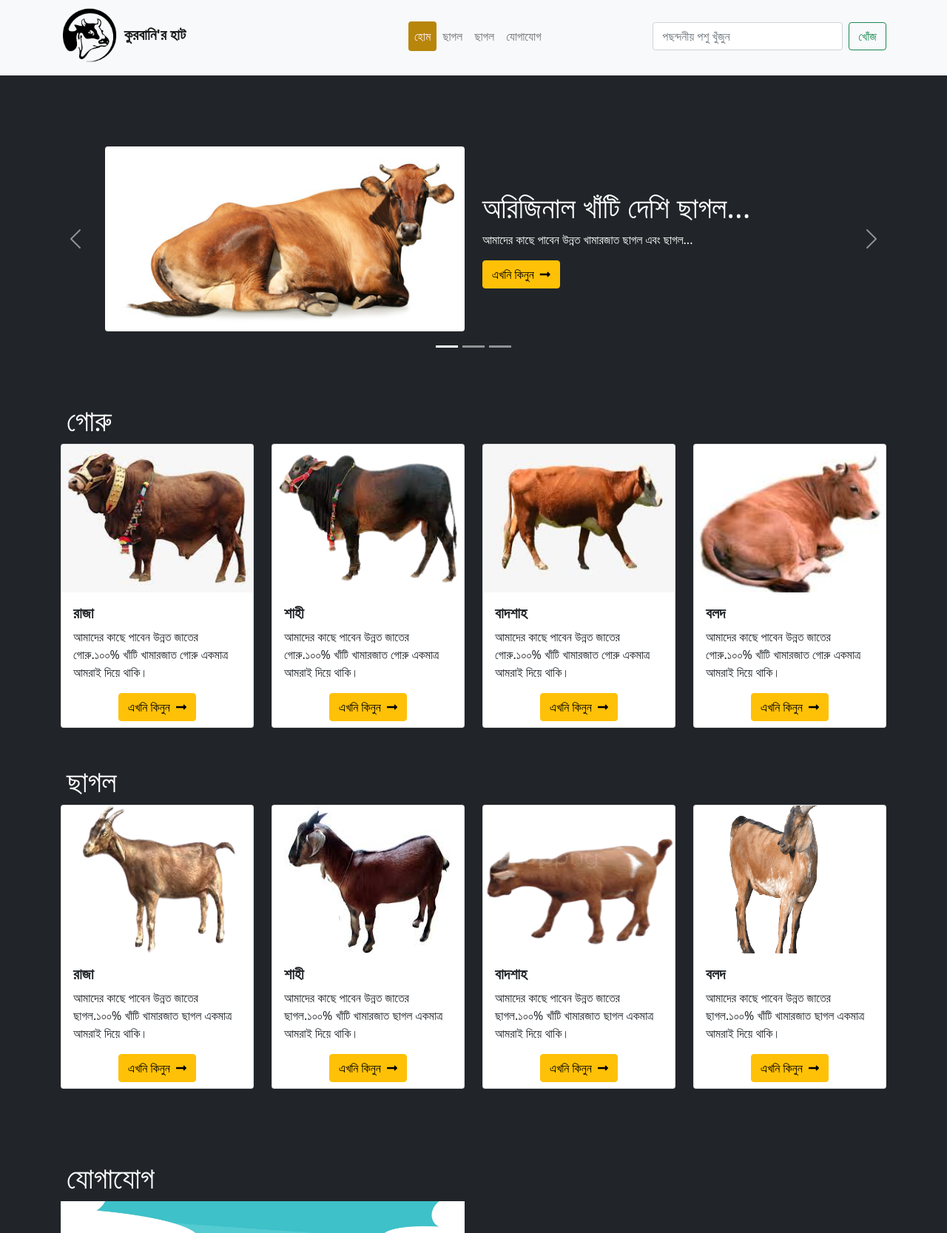
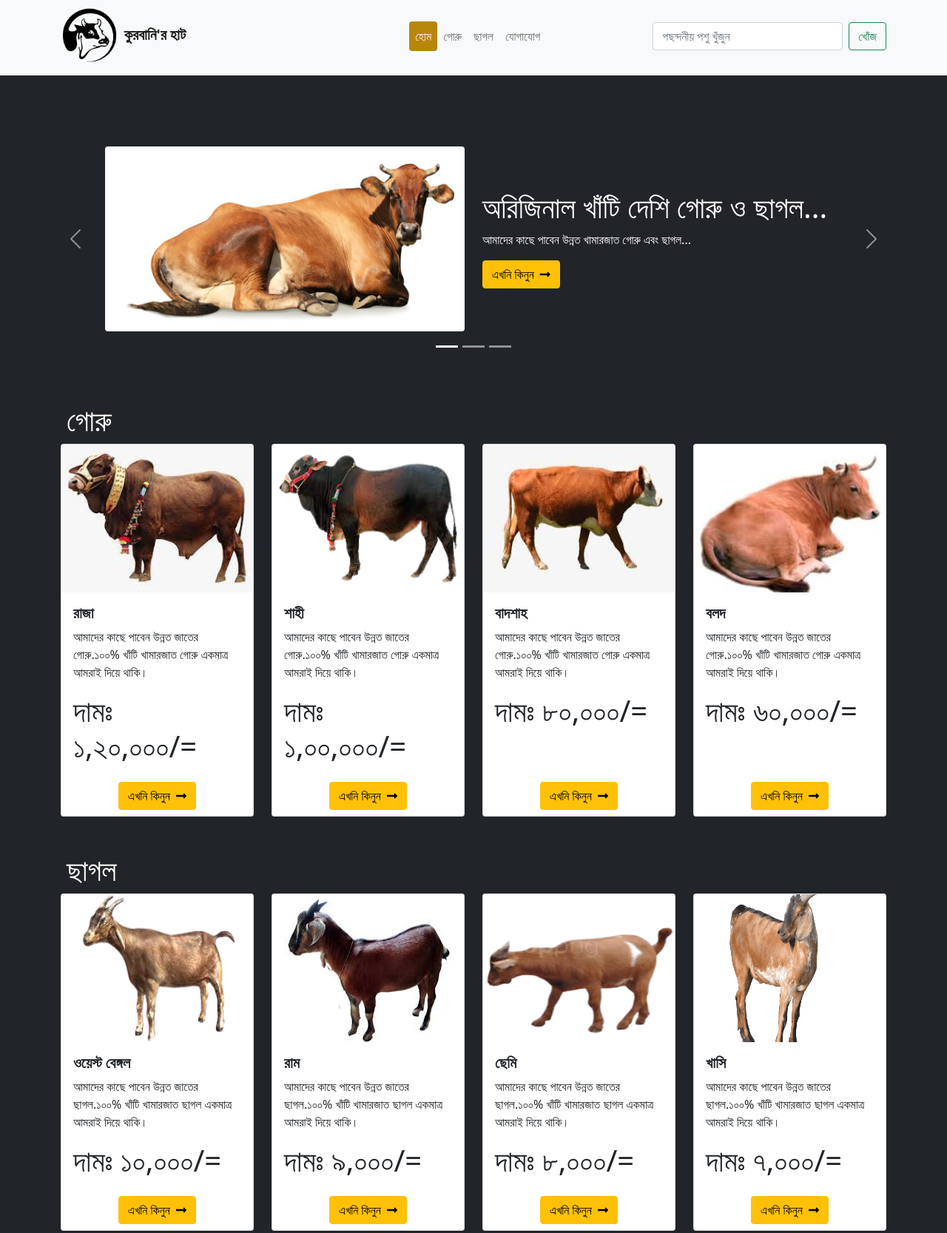
Before and after one commit to Sadman95/bootstrap-qurbani-hat, a plain HTML site: page index.html in a window 1280 px wide. Shown: the part 5-1672 px from the top of the page at 74% size. Drawn offline with nearby package versions, Linux system fonts and the light colour scheme.

Commit message:
some changes saved

```diff
--- a/index.html
+++ b/index.html
@@ -5,7 +5,7 @@
     <meta charset="UTF-8">
     <meta http-equiv="X-UA-Compatible" content="IE=edge">
     <meta name="viewport" content="width=device-width, initial-scale=1.0">
-    <title>বিশাল ছাগল ছাগলের হাট</title>
+    <title>বিশাল গোরু ছাগলের হাট</title>
     <!-- bootstrap css  -->
     <link href="https://cdn.jsdelivr.net/npm/bootstrap@5.0.2/dist/css/bootstrap.min.css" rel="stylesheet"
         integrity="sha384-EVSTQN3/azprG1Anm3QDgpJLIm9Nao0Yz1ztcQTwFspd3yD65VohhpuuCOmLASjC" crossorigin="anonymous">
@@ -36,7 +36,7 @@
                             <a class="nav-link active rounded-2" aria-current="page" href="#">হোম</a>
                         </li>
                         <li class="nav-item">
-                            <a class="nav-link rounded-2" href="#cow">ছাগল</a>
+                            <a class="nav-link rounded-2" href="#cow">গোরু</a>
                         </li>
                         <li class="nav-item">
                             <a class="nav-link rounded-2" href="#goat">ছাগল</a>
@@ -75,8 +75,8 @@
                             </div>
                             <div class="col-lg-6 col-md-12 d-flex align-items-center text-white">
                                 <div>
-                                    <h1>অরিজিনাল খাঁটি দেশি ছাগল...</h1>
-                                    <p>আমাদের কাছে পাবেন উন্নত খামারজাত ছাগল এবং ছাগল...</p>
+                                    <h1>অরিজিনাল খাঁটি দেশি গোরু ও ছাগল...</h1>
+                                    <p>আমাদের কাছে পাবেন উন্নত খামারজাত গোরু এবং ছাগল...</p>
                                     <button class="btn btn-warning ">এখনি কিনুন<i
                                             class="fas fa-long-arrow-alt-right ms-2"></i></button>
                                 </div>
@@ -87,8 +87,8 @@
                         <div class="row gy-5 mx-auto">
                             <div class="col-lg-6 col-md-12 d-flex align-items-center text-white">
                                 <div>
-                                    <h1>অরিজিনাল খাঁটি দেশি ছাগল...</h1>
-                                    <p>আমাদের কাছে পাবেন উন্নত খামারজাত ছাগল এবং ছাগল...</p>
+                                    <h1>অরিজিনাল খাঁটি দেশি গোরু ও ছাগল...</h1>
+                                    <p>আমাদের কাছে পাবেন উন্নত খামারজাত গোরু এবং ছাগল...</p>
                                     <button class="btn btn-warning ">এখনি কিনুন<i
                                             class="fas fa-long-arrow-alt-right ms-2"></i></button>
                                 </div>
@@ -106,8 +106,8 @@
                             </div>
                             <div class="col-lg-6 col-md-12 d-flex align-items-center text-white">
                                 <div>
-                                    <h1>অরিজিনাল খাঁটি দেশি ছাগল...</h1>
-                                    <p>আমাদের কাছে পাবেন উন্নত খামারজাত ছাগল এবং ছাগল...</p>
+                                    <h1>অরিজিনাল খাঁটি দেশি গোরু ও ছাগল...</h1>
+                                    <p>আমাদের কাছে পাবেন উন্নত খামারজাত গোরু এবং ছাগল...</p>
                                     <button class="btn btn-warning ">এখনি কিনুন<i
                                             class="fas fa-long-arrow-alt-right ms-2"></i></button>
                                 </div>
@@ -142,6 +142,7 @@
                             <h5 class="card-title fw-bold">রাজা</h5>
                             <p class="card-text">আমাদের কাছে পাবেন উন্নত জাতের গোরু.১০০% খাঁটি খামারজাত গোরু একমাত্র
                                 আমরাই দিয়ে থাকি।</p>
+                            <h1>দামঃ ১,২০,০০০/=</h1>
                         </div>
                         <div class="d-flex justify-content-center">
                             <button class="btn btn-warning ">এখনি কিনুন<i
@@ -156,6 +157,7 @@
                             <h5 class="card-title fw-bold">শাহী</h5>
                             <p class="card-text"> আমাদের কাছে পাবেন উন্নত জাতের গোরু.১০০% খাঁটি খামারজাত গোরু একমাত্র
                                 আমরাই দিয়ে থাকি।</p>
+                                <h1>দামঃ ১,০০,০০০/=</h1>
                         </div>
                         <div class="d-flex justify-content-center">
                             <button class="btn btn-warning ">এখনি কিনুন<i
@@ -170,6 +172,7 @@
                             <h5 class="card-title fw-bold">বাদশাহ</h5>
                             <p class="card-text">আমাদের কাছে পাবেন উন্নত জাতের গোরু.১০০% খাঁটি খামারজাত গোরু একমাত্র
                                 আমরাই দিয়ে থাকি।</p>
+                                <h1>দামঃ ৮০,০০০/=</h1>
                         </div>
                         <div class="d-flex justify-content-center">
                             <button class="btn btn-warning ">এখনি কিনুন<i
@@ -184,6 +187,7 @@
                             <h5 class="card-title fw-bold">বলদ</h5>
                             <p class="card-text">আমাদের কাছে পাবেন উন্নত জাতের গোরু.১০০% খাঁটি খামারজাত গোরু একমাত্র
                                 আমরাই দিয়ে থাকি।</p>
+                                <h1>দামঃ ৬০,০০০/=</h1>
                         </div>
                         <div class="d-flex justify-content-center">
                             <button class="btn btn-warning ">এখনি কিনুন<i
@@ -203,9 +207,10 @@
                     <div class="card h-100 pb-2">
                         <img src="images/goat/goat-1.png" class="img-fluid card-img-top fixed-height" alt="...">
                         <div class="card-body">
-                            <h5 class="card-title fw-bold">রাজা</h5>
+                            <h5 class="card-title fw-bold">ওয়েস্ট বেঙ্গল</h5>
                             <p class="card-text">আমাদের কাছে পাবেন উন্নত জাতের ছাগল.১০০% খাঁটি খামারজাত ছাগল একমাত্র
                                 আমরাই দিয়ে থাকি।</p>
+                                <h1>দামঃ ১০,০০০/=</h1>
                         </div>
                         <div class="d-flex justify-content-center">
                             <button class="btn btn-warning ">এখনি কিনুন<i
@@ -217,9 +222,10 @@
                     <div class="card h-100 pb-2">
                         <img src="images/goat/goat-2.png" class="img-fluid card-img-top fixed-height" alt="...">
                         <div class="card-body">
-                            <h5 class="card-title fw-bold">শাহী</h5>
+                            <h5 class="card-title fw-bold">রাম</h5>
                             <p class="card-text"> আমাদের কাছে পাবেন উন্নত জাতের ছাগল.১০০% খাঁটি খামারজাত ছাগল একমাত্র
                                 আমরাই দিয়ে থাকি।</p>
+                                <h1>দামঃ ৯,০০০/=</h1>
                         </div>
                         <div class="d-flex justify-content-center">
                             <button class="btn btn-warning ">এখনি কিনুন<i
@@ -231,9 +237,10 @@
                     <div class="card h-100 pb-2">
                         <img src="images/goat/goat-3.png" class="img-fluid card-img-top fixed-height" alt="...">
                         <div class="card-body">
-                            <h5 class="card-title fw-bold">বাদশাহ</h5>
+                            <h5 class="card-title fw-bold">ছেমি</h5>
                             <p class="card-text">আমাদের কাছে পাবেন উন্নত জাতের ছাগল.১০০% খাঁটি খামারজাত ছাগল একমাত্র
                                 আমরাই দিয়ে থাকি।</p>
+                                <h1>দামঃ ৮,০০০/=</h1>
                         </div>
                         <div class="d-flex justify-content-center">
                             <button class="btn btn-warning ">এখনি কিনুন<i
@@ -245,9 +252,10 @@
                     <div class="card h-100 pb-2">
                         <img src="images/goat/goat-4.png" class="img-fluid card-img-top fixed-height" alt="...">
                         <div class="card-body">
-                            <h5 class="card-title fw-bold">বলদ</h5>
+                            <h5 class="card-title fw-bold">খাসি</h5>
                             <p class="card-text">আমাদের কাছে পাবেন উন্নত জাতের ছাগল.১০০% খাঁটি খামারজাত ছাগল একমাত্র
                                 আমরাই দিয়ে থাকি।</p>
+                                <h1>দামঃ ৭,০০০/=</h1>
                         </div>
                         <div class="d-flex justify-content-center">
                             <button class="btn btn-warning ">এখনি কিনুন<i
@@ -261,7 +269,7 @@
 
         <!-- contact section -->
         <section class="container my-5 py-5">
-            <h1 id="contact" class="text-white px-2">যোগাযোগ</h1>
+            <h1 id="contact" class="text-white text-center px-2">আমাদের সাথে যোগাযোগ করুন!</h1>
             <div class="row row-cols-md-2 row-cols-1">
                 <div class="col">
                     <img class="img-fluid" src="images/cow-illustrate.jpg" alt="">
```
